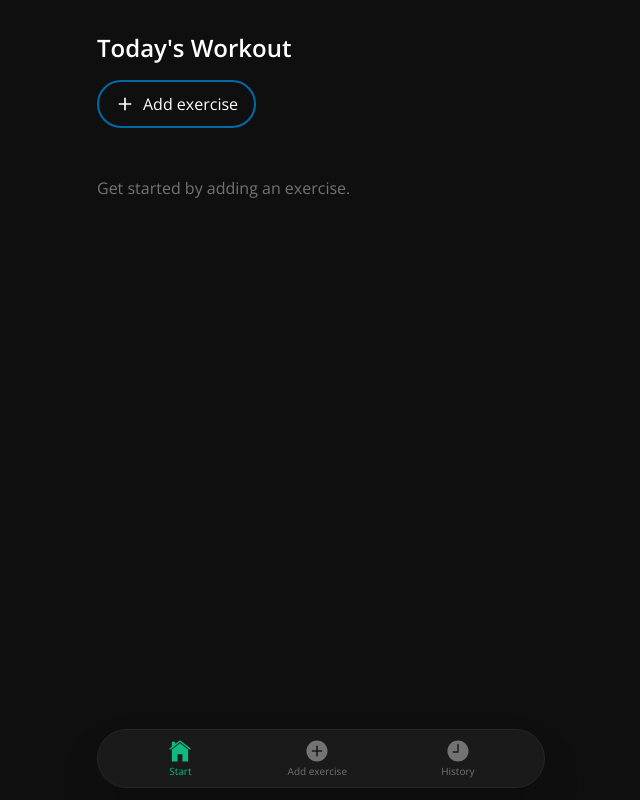
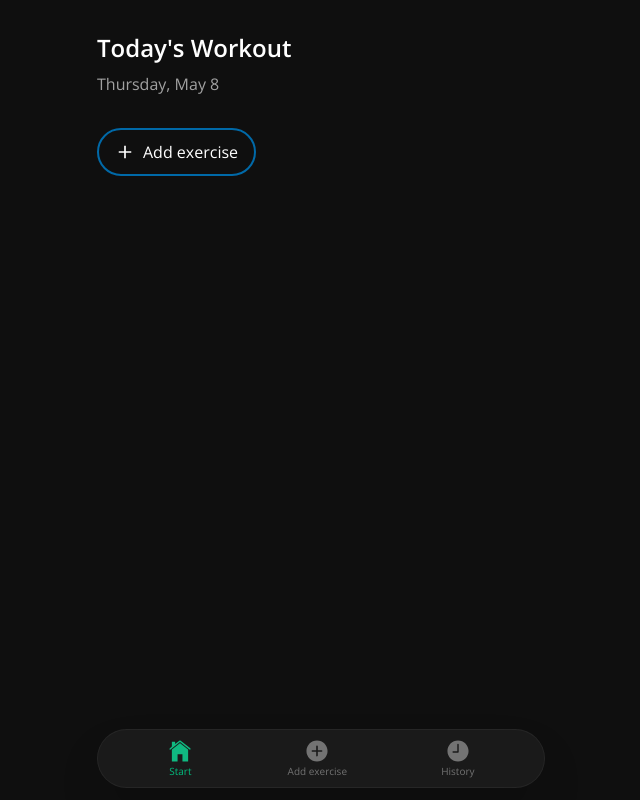
Before and after one commit to alexanderiksson/barbellbook, a React (Vite) app: page / in a window 1280 px wide. Shown: the whole page, without its empty margins (319-959 px from the left). Built offline with nearby package versions, Linux system fonts and the light colour scheme.

Commit message:
Changes to home page

```diff
--- a/src/pages/Home.tsx
+++ b/src/pages/Home.tsx
@@ -78,9 +78,19 @@ export default function Workout() {
                     msg="Workout saved!"
                     registerTrigger={(trigger) => (noticeTriggerRef.current = trigger)}
                 />
-                <PageHeading>Today's Workout</PageHeading>
 
-                <div className="flex justify-between flex-wrap gap-2 mb-12">
+                <PageHeading>
+                    Today's Workout
+                    <span className="text-base font-normal block text-neutral-400 mt-2">
+                        {new Date().toLocaleDateString("en-US", {
+                            weekday: "long",
+                            month: "long",
+                            day: "numeric",
+                        })}
+                    </span>
+                </PageHeading>
+
+                <div className="flex justify-between flex-wrap gap-2 mb-8 mt-8">
                     <LinkButton to="/add-exercise" variant={"outline"}>
                         <IoMdAdd size={20} /> Add exercise
                     </LinkButton>
@@ -98,10 +108,7 @@ export default function Workout() {
                     )}
                 </div>
 
-                {exercises.length === 0 ? (
-                    <p className="text-neutral-500">Get started by adding an exercise.</p>
-                ) : (
-                    <>
+                {exercises.length > 0 && (
                     <section className="flex flex-col gap-4">
                         {exercises.map((exercise, index) => (
                             <ExerciseCard
@@ -112,7 +119,6 @@ export default function Workout() {
                             />
                         ))}
                     </section>
-                    </>
                 )}
             </div>
         </>
```
Lines whose indentation alone changed are shown as unchanged.
